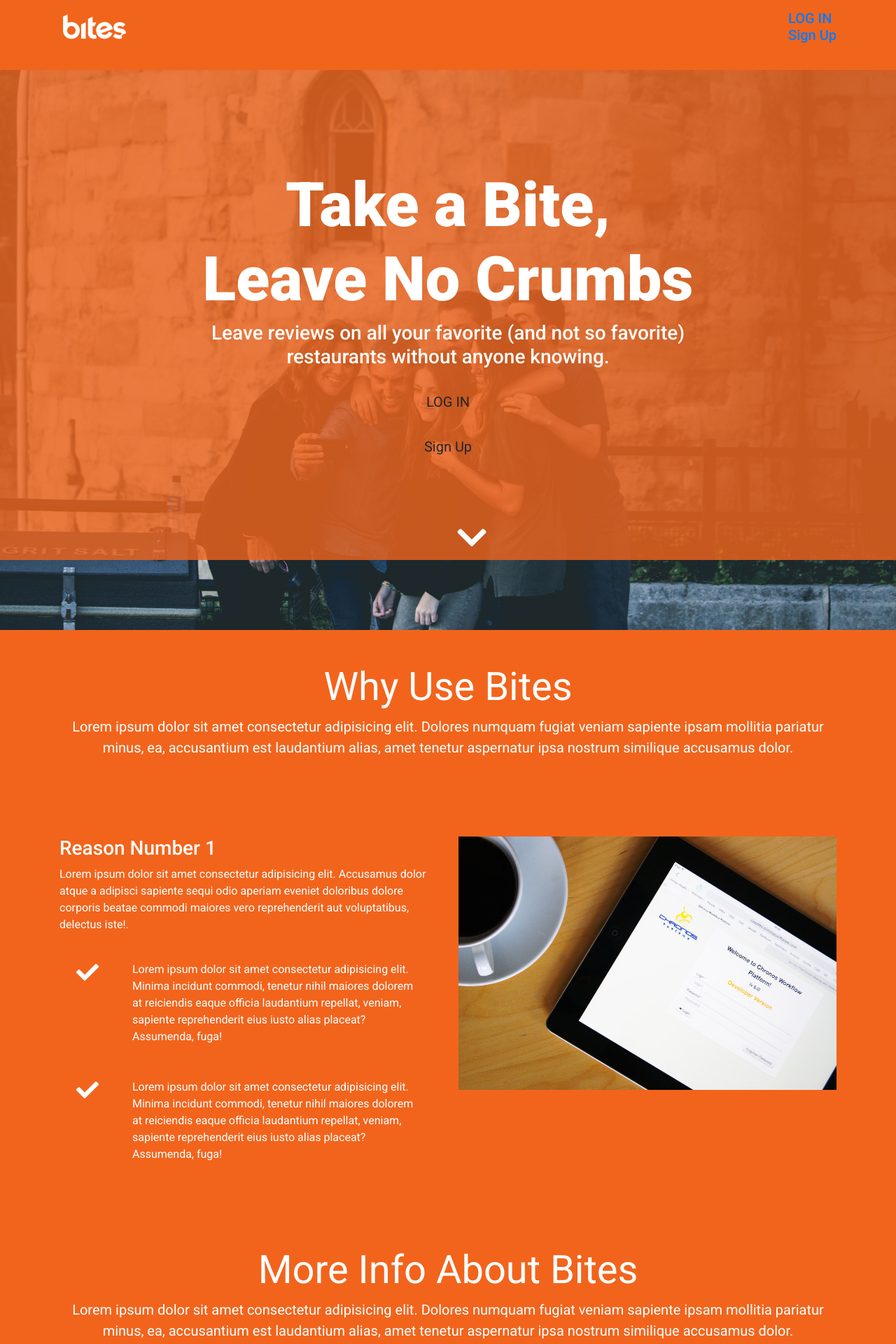
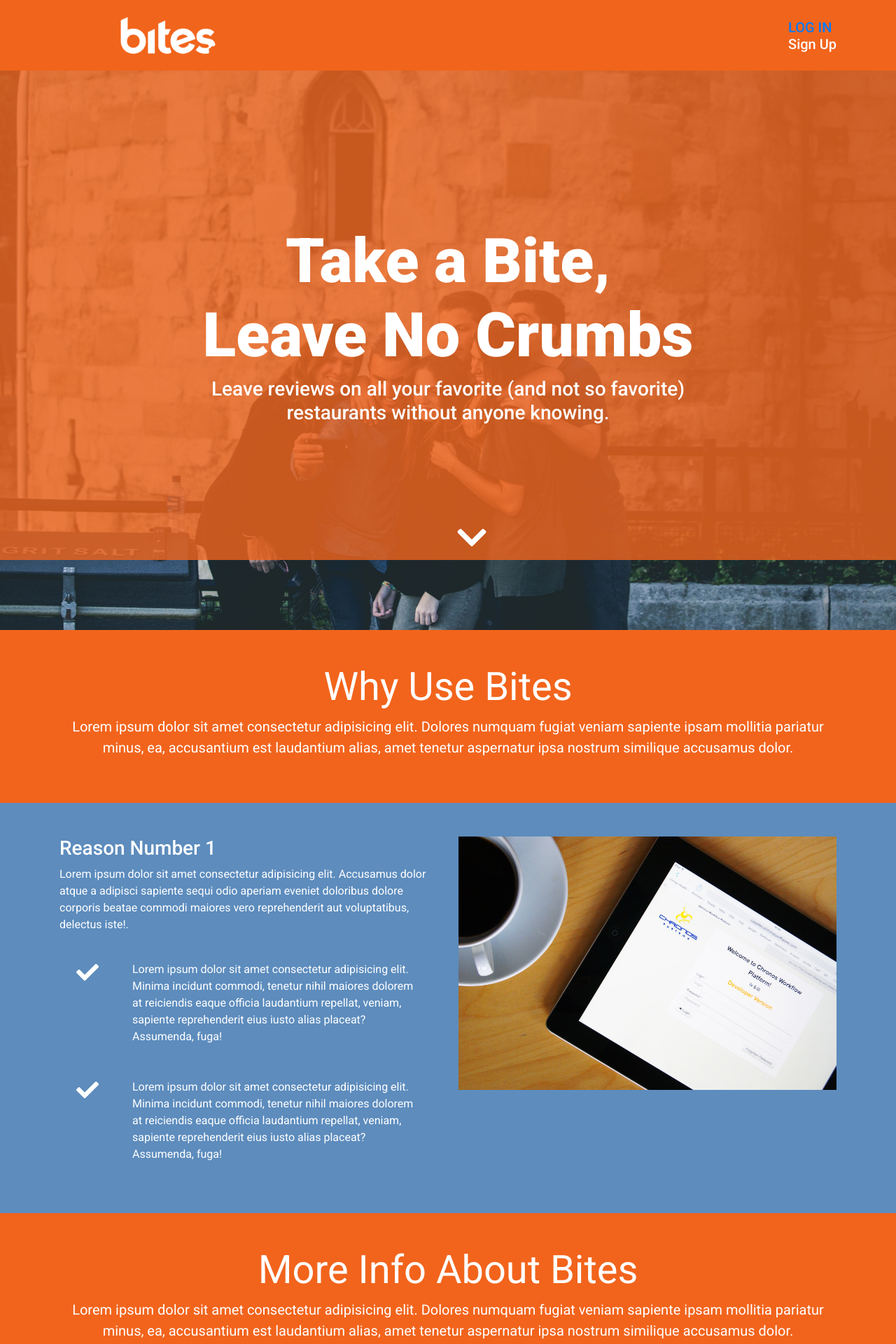
Before and after one commit to dzwirlein/bites_app, a React (Create React App) app in the folder client/: page / in a window 1280 px wide. Shown: the top 1920 px of the page at 70% size. Built offline with nearby package versions, Linux system fonts and the light colour scheme.

Commit message:
small home page changes

```diff
--- a/client/src/components/HomeBody/style.css
+++ b/client/src/components/HomeBody/style.css
@@ -54,3 +54,72 @@ body {
     color: #FEB64A;
     text-shadow: 0 5px 8px rgba(0, 0, 0, 0.2);
 }
+
+/* SECTIONS **********************************************************************/
+
+.info-sections {
+    background: #5D8CBD;
+}
+
+
+/* Extra small devices (portrait phones, less than 576px) */
+@media (min-width: 576px) {
+
+
+ }
+
+/* Small devices (landscape phones, less than 768px) */
+@media (min-width: 768px) {
+
+    .logo {
+        height: 75px;
+        width: auto;
+        margin-left: 80px;
+    }
+
+    .form-inline {
+        display: flex;
+    }
+
+    .jumbotron .jumbo-inner {
+        padding-top: 40vh;
+    }
+
+    #login-btn-1 {
+        background: white;
+        color: #F29C1C;
+        height: 40px;
+        width: 110px;
+    }
+
+    #login-btn-1:hover {
+        background: #F29C1C;
+        color: white;
+        box-shadow: 0 5px 8px rgba(0, 0, 0, 0.2);
+    }
+
+    #signUp {
+        color: white
+    }
+
+    #signUp:hover {
+        color: #FEB64A;
+        text-shadow: 0 5px 8px rgba(0, 0, 0, 0.2);
+    }
+
+    #btn-row {
+        display: none;
+    }
+
+ }
+
+/* Medium devices (tablets, less than 992px) */
+@media (min-width: 992px) {
+
+}
+
+/* Large devices (desktops, less than 1200px) */
+@media (min-width: 1200px) {
+
+
+ }
--- a/client/src/pages/LogIn.js
+++ b/client/src/pages/LogIn.js
@@ -72,7 +72,7 @@ class LogIn extends Component {
   render() {
     return (
       <Container fluid>
-        <br /> <br /> <br /> <br /> <br /> <br /> <br />
+        <br />
         <Row>
           <Col size="md-6">
             <form style={{ opacity: this.state.signed ? 0 : 1 }}>
```
